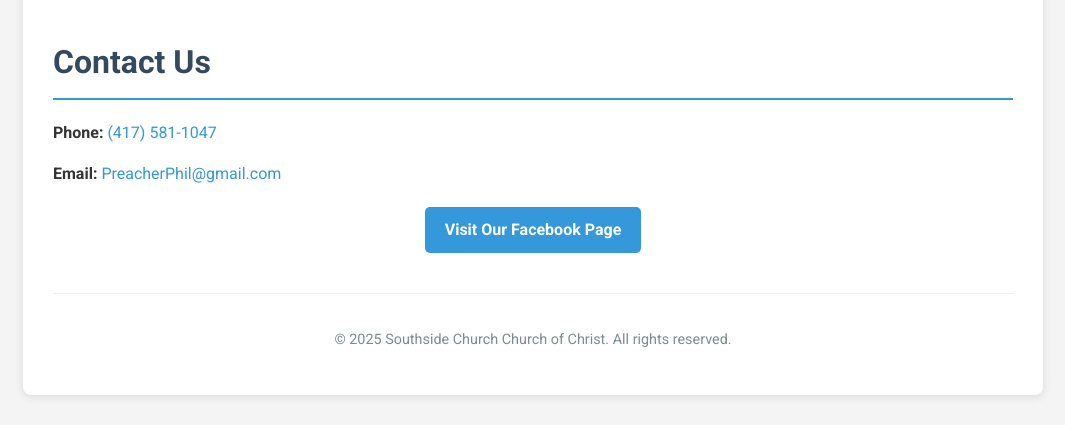
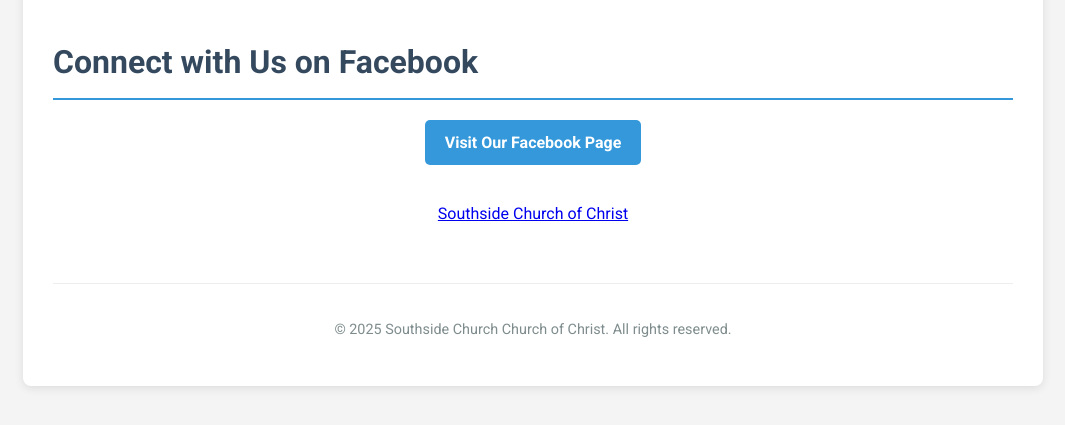
Before and after one commit to johnreed81/sscofc, a plain HTML site: page index.html in a window 1280 px wide. Shown: the part 2976-3401 px from the top of the page, without its empty margins (107-1172 px from the left). Drawn offline with Linux system fonts and the light colour scheme.

Commit message:
trying to add fb plugin

```diff
--- a/base.css
+++ b/base.css
@@ -101,11 +101,12 @@ header p {
 
 .social-link {
     margin-top: 20px;
+    margin-bottom: 20px;
     text-align: center;
 }
 
 .social-link a {
-    display: inline-block;
+    display: inline-block; /* Essential for text-align: center on parent to work */
     background-color: #3498db;
     color: white;
     padding: 10px 20px;
@@ -117,6 +118,16 @@ header p {
 
 .social-link a:hover {
     background-color: #2980b9;
+}
+
+.facebook-feed-container {
+    display: flex; /* Enables flexbox for centering children */
+    justify-content: center; /* Horizontally centers the flex item (the FB plugin) */
+    width: 100%; /* Make the container span the full width of its parent (.section) */
+    /*max-width: 900px; /* Optional: Constrain the max width of the *container* if needed, though data-width on fb-page also acts as a max */
+    margin: 0 auto; /* Adds vertical spacing and centers the container itself horizontally */
+    overflow: hidden; /* Important for handling potential overflow of embedded content */
+    box-sizing: border-box; /* Ensures padding/border are included in width calculation */
 }
 
 footer {
--- a/index.html
+++ b/index.html
@@ -8,6 +8,9 @@
     <link rel="stylesheet" href="base.css">
 </head>
 <body>
+    <div id="fb-root"></div>
+    <script async defer crossorigin="anonymous" src="https://connect.facebook.net/en_US/sdk.js#xfbml=1&version=v23.0&appId=3143866149102561"></script>
+
     <div class="container">
         <header>
             <h1>Southside Church of Christ</h1>
@@ -118,14 +121,33 @@
             </div>
         </section>
 
-        <section class="section">
+        <!--<section class="section">
             <h2>Contact Us</h2>
             <div class="contact-info">
                 <p><strong>Phone:</strong> <a href="tel:+14175811047">(417) 581-1047</a></p>
                 <p><strong>Email:</strong> <a href="mailto:preacherphil@gmail.com">PreacherPhil@gmail.com</a></p>
             </div>
+
+        </section>-->
+
+        <section class="section">
+            <h2>Connect with Us on Facebook</h2>
             <div class="social-link">
                 <a href="https://www.facebook.com/OzarkSouthsidechurchofChrist" target="_blank">Visit Our Facebook Page</a>
+            </div>
+            <div class="facebook-feed-container">
+                <div class="fb-page"
+                    data-href="https://www.facebook.com/OzarkSouthsidechurchofChrist"
+                    data-tabs="timeline"
+                    data-width="500" data-height=""
+                    data-small-header="false"
+                    data-adapt-container-width="true"
+                    data-hide-cover="false"
+                    data-show-facepile="true">
+                    <blockquote cite="https://www.facebook.com/OzarkSouthsidechurchofChrist" class="fb-xfbml-parse-ignore">
+                        <a href="https://www.facebook.com/OzarkSouthsidechurchofChrist">Southside Church of Christ</a>
+                    </blockquote>
+                </div>
             </div>
         </section>
 
@@ -137,7 +159,7 @@
     <script>
         function toggleExpando(contentId) {
             var contentElement = document.getElementById(contentId);
-            var headerElement = contentElement.previousElementSibling; // Assuming the header is the element directly before the content
+            var headerElement = contentElement.previousElementSibling;
 
             // Toggle the 'collapsed' class on the content
             contentElement.classList.toggle('collapsed');
```
